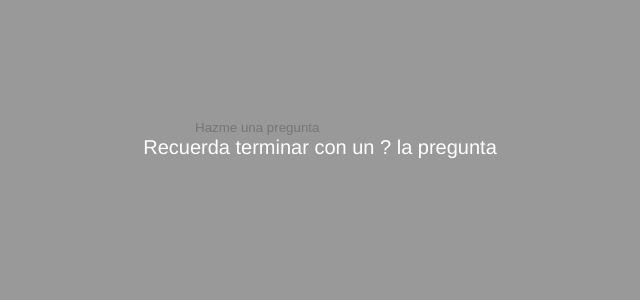
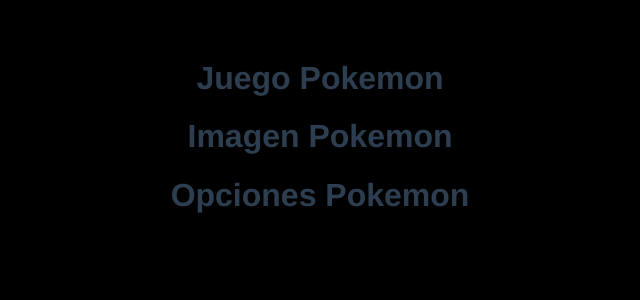
Before and after one commit to miolkrok/pw_u2_v_p4_lo, a Vue app: page / in a window 1280 px wide. Shown: the top 300 px of the page, without its empty margins (320-960 px from the left). Built offline with nearby package versions, Linux system fonts and the light colour scheme.

Commit message:
taller 22

```diff
--- a/src/App.vue
+++ b/src/App.vue
@@ -1,14 +1,14 @@
 <template>
-  <CaracolaMagica />
+  <PokemonPage />
 </template>
 
 <script>
-import CaracolaMagica from './components/CaracolaMagica.vue';
+import PokemonPage from './modules/pokemon/pages/PokemonPage.vue';
 
 export default {
   name: 'App',
   components: {
-    CaracolaMagica
+    PokemonPage
   },
 }
 </script>
--- a/src/components/CaracolaMagica.vue
+++ b/src/components/CaracolaMagica.vue
@@ -31,6 +31,8 @@
       console.log(oldValue);
       if (value.endsWith('?')) {
         console.log('consumir el api');
+        //this.pregunta=''
+        this.respuesta = 'Pensando...'
         this.consumirAPI()
 
       }
@@ -100,4 +102,6 @@
   font-size: 20px;
   margin-top: 0px;
 }
+
+
 </style>
--- /dev/null
+++ b/src/css/estilos.css
@@ -0,0 +1,3 @@
+html, body{
+    background-color: black;
+}
--- a/src/main.js
+++ b/src/main.js
@@ -1,4 +1,4 @@
 import { createApp } from 'vue'
 import App from './App.vue'
-
+import './css/estilos.css'
 createApp(App).mount('#app')
--- /dev/null
+++ b/src/modules/pokemon/components/PokemonImg.vue
@@ -0,0 +1,15 @@
+<template>
+    <h1>Imagen Pokemon</h1>
+
+</template>
+
+<script>
+
+export default {
+
+}
+</script>
+
+<style>
+
+</style>
--- /dev/null
+++ b/src/modules/pokemon/components/PokemonOps.vue
@@ -0,0 +1,14 @@
+<template>
+  <h1>Opciones Pokemon</h1>
+</template>
+
+<script>
+
+export default {
+
+}
+</script>
+
+<style>
+
+</style>
--- /dev/null
+++ b/src/modules/pokemon/pages/PokemonPage.vue
@@ -0,0 +1,19 @@
+<template>
+    <h1>Juego Pokemon</h1>
+    <PokemonImg />
+    <PokemonOps />
+</template>
+
+<script>
+import PokemonImg from '../components/PokemonImg.vue';
+import PokemonOps from '../components/PokemonOps.vue';
+export default {
+    components: {
+        PokemonImg,
+        PokemonOps
+    }
+
+};
+</script>
+
+<style></style>
```
